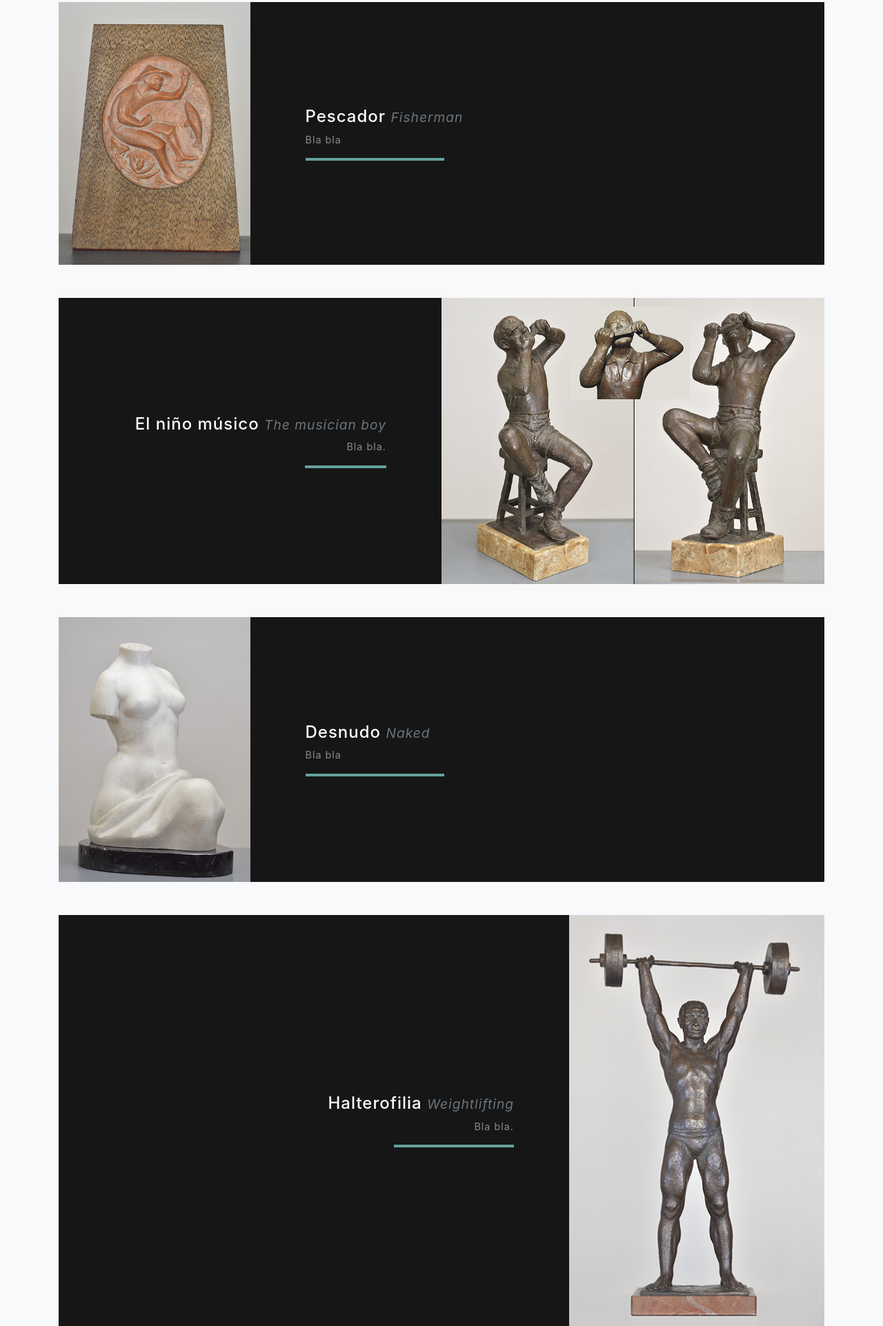
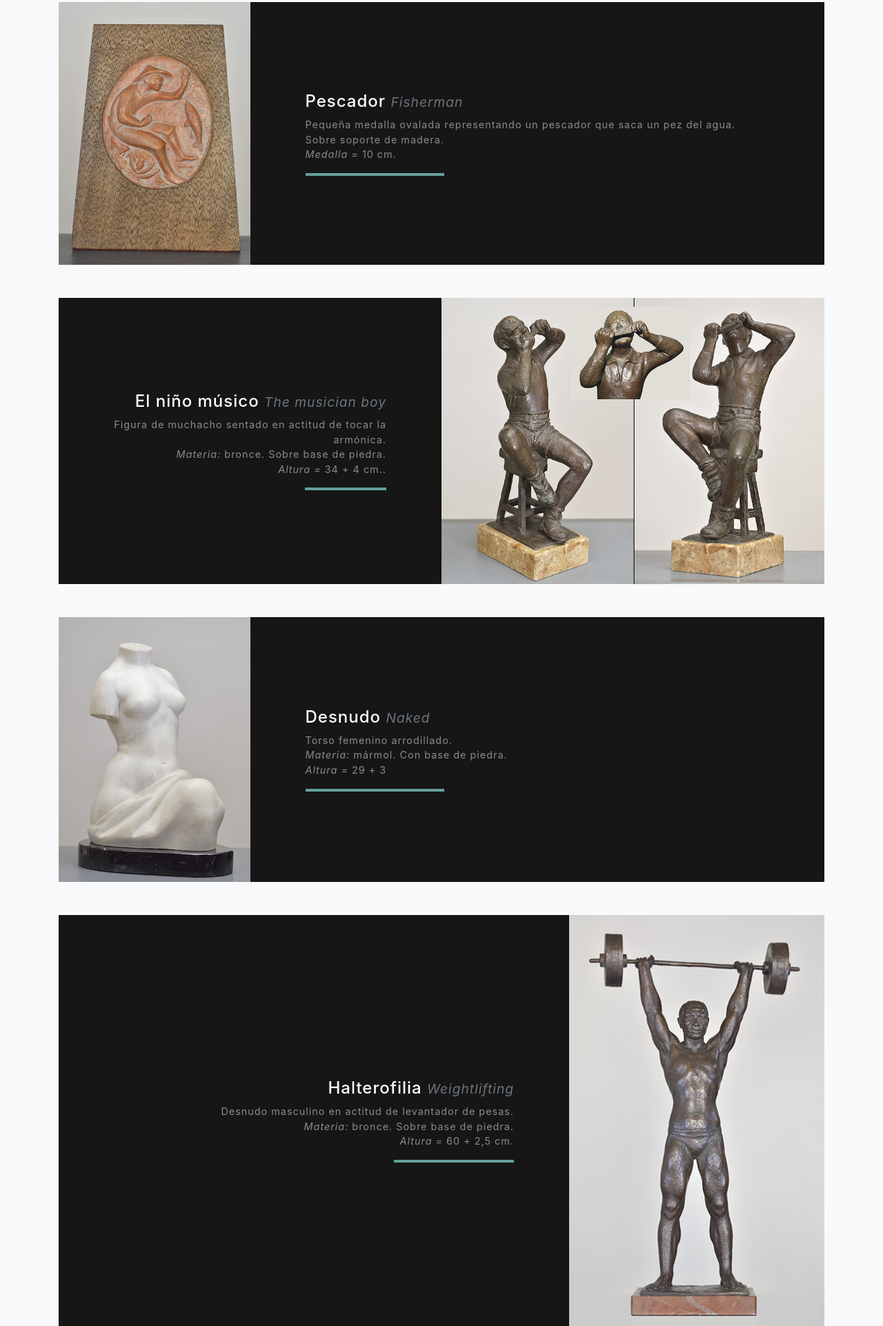
Before and after one commit to cur3n4/galandelamo, a website with bundled scripts: page index.html in a window 1280 px wide. Shown: the part 7078-9001 px from the top of the page at 69% size. Built offline with nearby package versions, Linux system fonts and the light colour scheme.

Commit message:
Textos esculturas

```diff
--- a/index.html
+++ b/index.html
@@ -223,7 +223,8 @@
             <div class="d-flex h-100">
               <div class="project-text w-100 my-auto text-center text-lg-left">
                 <h4 class="text-white">Pescador <i class="small text-muted">Fisherman</i></h4>
-                <p class="mb-0 text-white-50">Bla bla
+                <p class="mb-0 text-white-50">Pequeña medalla ovalada representando un pescador que saca un
+                    pez del agua. Sobre soporte de madera. <br/><i>Medalla =</i> 10 cm.
                     </p>
                 <hr class="d-none d-lg-block mb-0 ml-0">
               </div>
@@ -241,7 +242,8 @@
             <div class="d-flex h-100">
               <div class="project-text w-100 my-auto text-center text-lg-right">
                 <h4 class="text-white">El niño músico <i class="small text-muted">The musician boy</i></h4>
-                <p class="mb-0 text-white-50">Bla bla.</p>
+                <p class="mb-0 text-white-50">Figura de muchacho sentado en actitud de tocar la armónica.
+                    <br/><i>Materia:</i> bronce. Sobre base de piedra. <br/><i>Altura =</i> 34 + 4 cm..</p>
                 <hr class="d-none d-lg-block mb-0 mr-0">
               </div>
             </div>
@@ -258,7 +260,8 @@
             <div class="d-flex h-100">
               <div class="project-text w-100 my-auto text-center text-lg-left">
                 <h4 class="text-white">Desnudo <i class="small text-muted">Naked</i></h4>
-                <p class="mb-0 text-white-50">Bla bla
+                <p class="mb-0 text-white-50">Torso femenino arrodillado.  <br/><i>Materia:</i> mármol. Con base de
+                    piedra. <br/><i>Altura =</i> 29 + 3
                     </p>
                 <hr class="d-none d-lg-block mb-0 ml-0">
               </div>
@@ -276,7 +279,8 @@
             <div class="d-flex h-100">
               <div class="project-text w-100 my-auto text-center text-lg-right">
                 <h4 class="text-white">Halterofilia <i class="small text-muted">Weightlifting</i></h4>
-                <p class="mb-0 text-white-50">Bla bla.</p>
+                <p class="mb-0 text-white-50">Desnudo masculino en actitud de levantador de pesas.
+                    <br/><i>Materia:</i> bronce. Sobre base de piedra. <br/><i>Altura =</i> 60 + 2,5 cm.</p>
                 <hr class="d-none d-lg-block mb-0 mr-0">
               </div>
             </div>
@@ -293,7 +297,8 @@
             <div class="d-flex h-100">
               <div class="project-text w-100 my-auto text-center text-lg-left">
                 <h4 class="text-white">Los primeros pasos <i class="small text-muted">First steps</i></h4>
-                <p class="mb-0 text-white-50">Bla bla
+                <p class="mb-0 text-white-50">Figura representando a una madre ayudando a caminar
+                    a un niño pequeño. <br/><i>Materia:</i> bronce. Sobre base de piedra.
                     </p>
                 <hr class="d-none d-lg-block mb-0 ml-0">
               </div>
@@ -311,7 +316,8 @@
             <div class="d-flex h-100">
               <div class="project-text w-100 my-auto text-center text-lg-right">
                 <h4 class="text-white">Torso <i class="small text-muted">Torso</i></h4>
-                <p class="mb-0 text-white-50">Bla bla.</p>
+                <p class="mb-0 text-white-50">Desnudo femenino tumbado.  <br/><i>Materia:</i> mármol. Sobre base de piedra.
+                    <br/><i>Longitud =</i> 35,5 cm..</p>
                 <hr class="d-none d-lg-block mb-0 mr-0">
               </div>
             </div>
```
